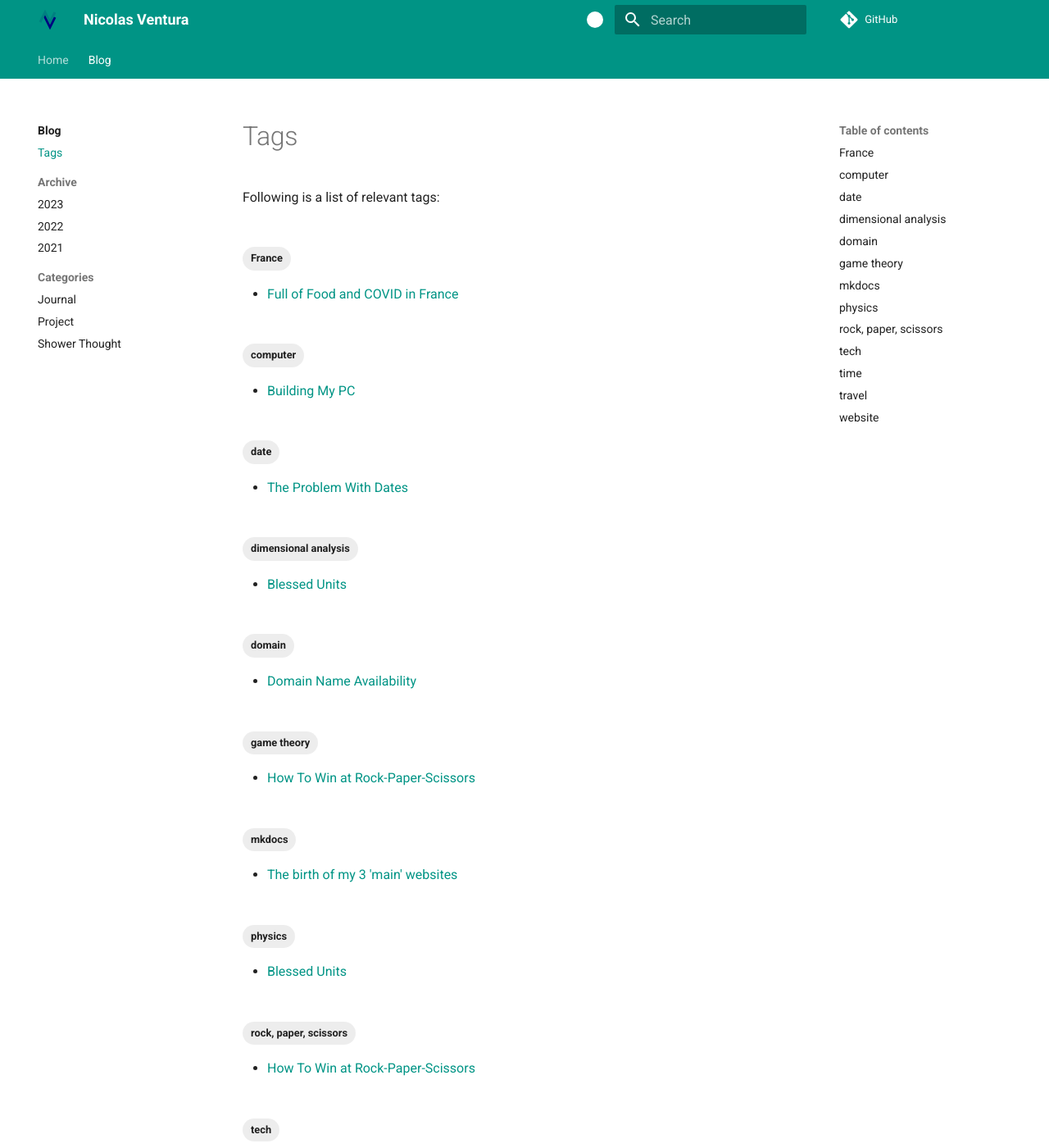
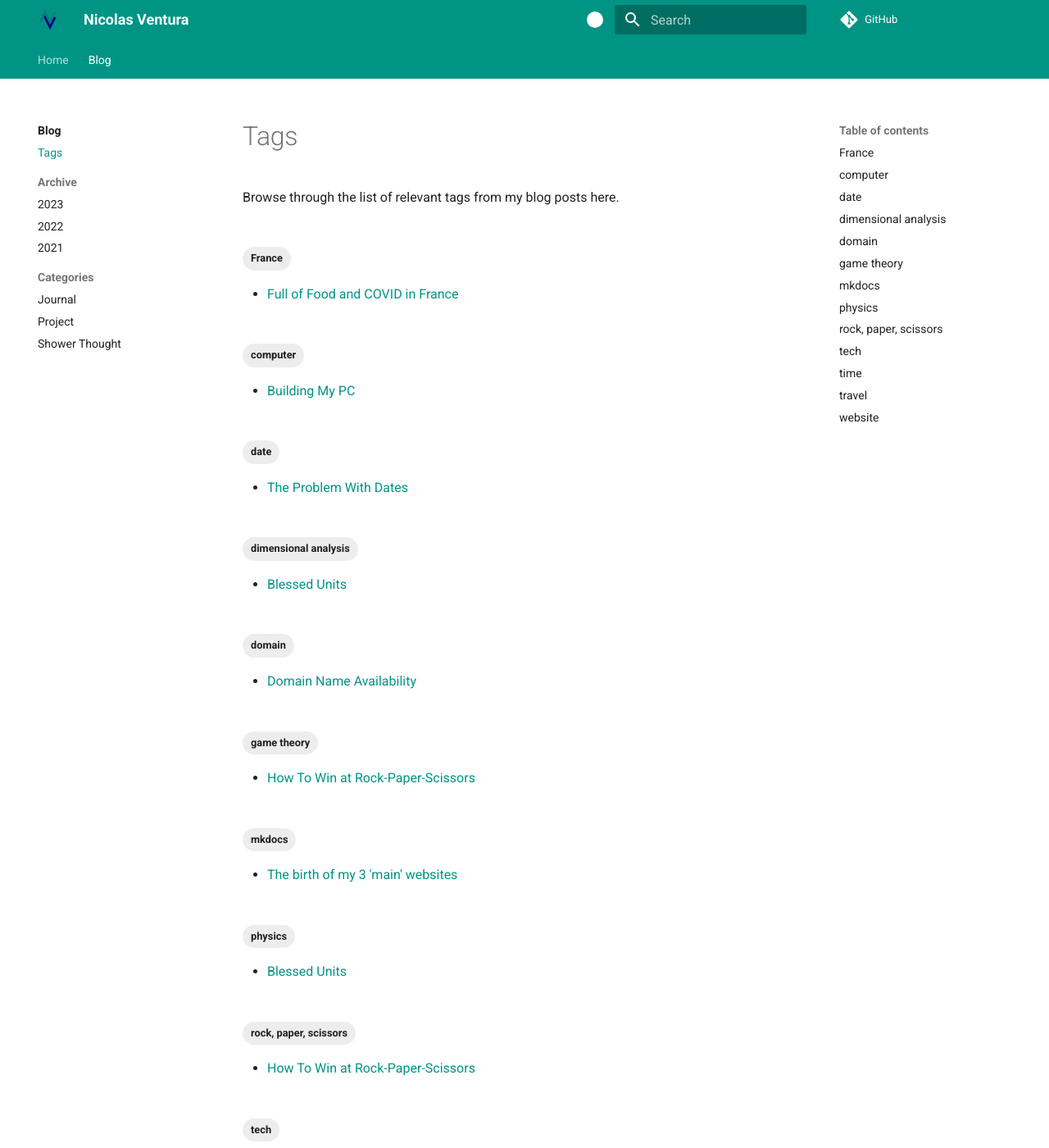
Before and after one commit to nicfv/Me, an MkDocs documentation site: the page built from docs/blog/tags.md, in a window 1280 px wide and 1400 px high. Shown: the whole window at 82% size. Built offline with MkDocs 1.6.1 and Material for MkDocs 9.7.7, drawn with Linux system fonts in a browser that asks for light colours; comment, search, counter and statistics services are not loaded.

Commit message:
Minor updates

```diff
--- a/docs/blog/tags.md
+++ b/docs/blog/tags.md
@@ -1,5 +1,5 @@
 # Tags
 
-Following is a list of relevant tags:
+Browse through the list of relevant tags from my blog posts here.
 
 [TAGS]
```
Also changed, not shown: docs/blog/index.md (+1 -1 lines), docs/blog/posts/2023-10-08-cursed-units.md (+1 -0 lines).
